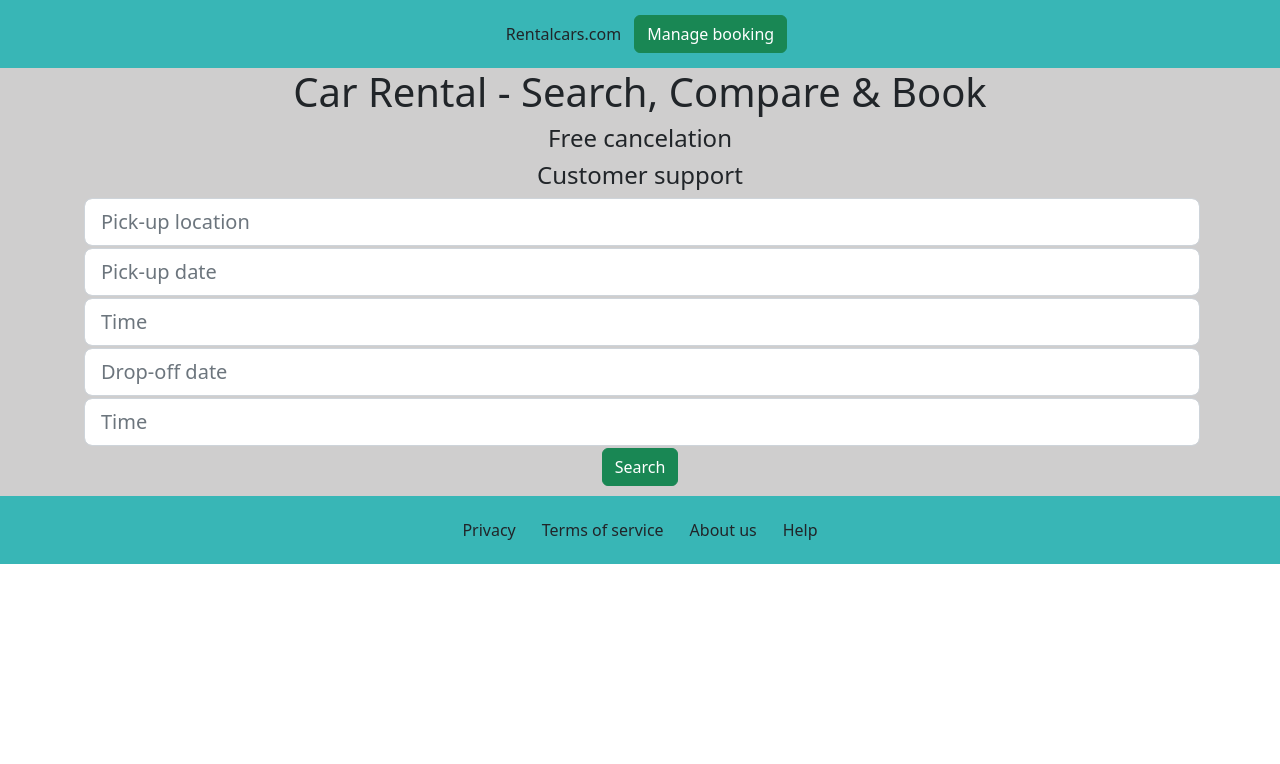
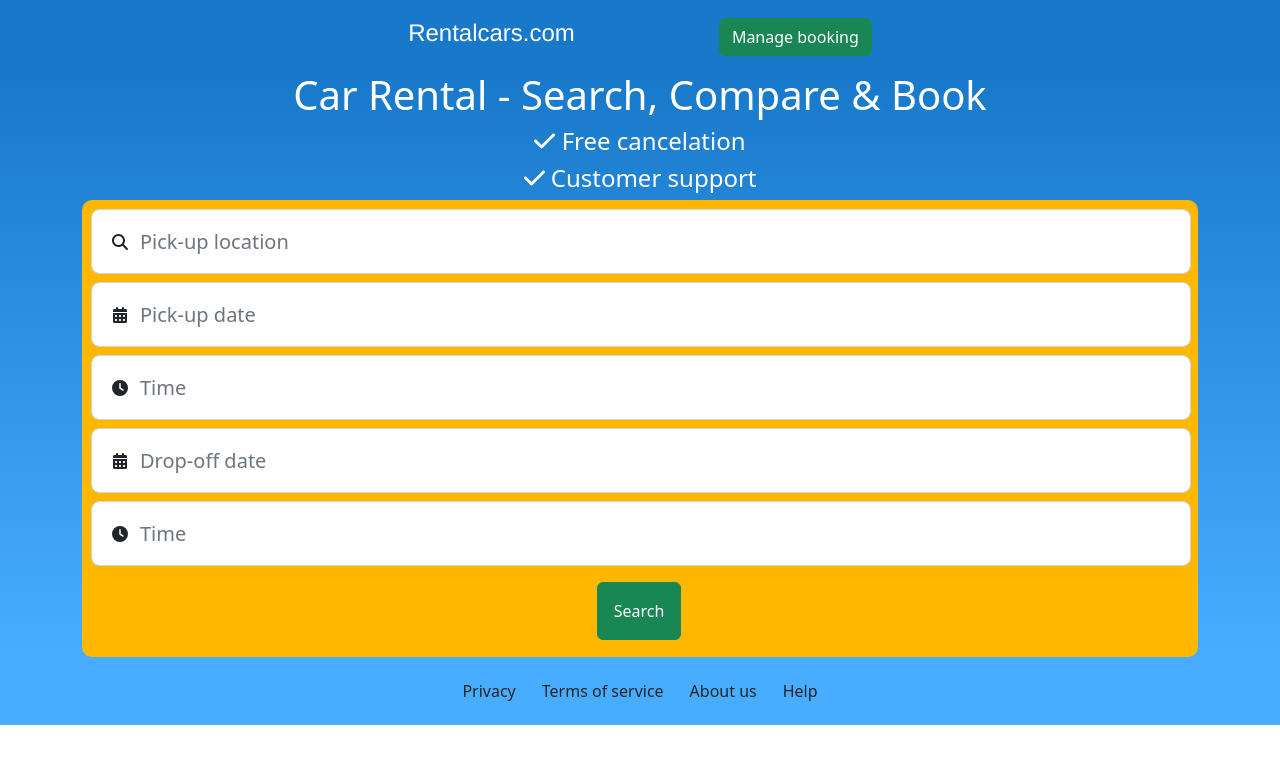
Before and after one commit to Will-Quinnan/Capstone, a React (Create React App) app: page / in a window 1280 px wide. Shown: the top 764 px of the page. Built offline with nearby package versions, Linux system fonts and the light colour scheme.

Commit message:
CSS Home page

```diff
--- a/package.json
+++ b/package.json
@@ -3,6 +3,10 @@
   "version": "0.1.0",
   "private": true,
   "dependencies": {
+    "@fortawesome/fontawesome-svg-core": "^6.4.0",
+    "@fortawesome/free-regular-svg-icons": "^6.4.0",
+    "@fortawesome/free-solid-svg-icons": "^6.4.0",
+    "@fortawesome/react-fontawesome": "^0.2.0",
     "@testing-library/jest-dom": "^5.16.5",
     "@testing-library/react": "^13.4.0",
     "@testing-library/user-event": "^13.5.0",
--- a/src/components/footer.css
+++ b/src/components/footer.css
@@ -1,4 +1,4 @@
 .footer {
     padding: 15px;
-    background-color: rgb(56, 182, 182);
+    background-color: #49adff;
 }
--- a/src/components/header.css
+++ b/src/components/header.css
@@ -1,9 +1,11 @@
 .header {
     padding: 15px;
-    background-color: rgb(56, 182, 182);
-    align-items: start;
+    background-color: #1879CA;
 }
 
-.buttons{
-    font-weight: bold;
+.logo {
+    font-family: 'Franklin Gothic Medium', 'Arial Narrow', Arial, sans-serif;
+    font: 600;
+    font-size: x-large;
+    color: white;
 }
--- a/src/components/header.jsx
+++ b/src/components/header.jsx
@@ -7,8 +7,8 @@ function Heading(){
     return (
         <div className="header">
             <nav>
-                <Link className="btn" to="/">Rentalcars.com</Link>
-                <Link className="btn btn-success" to="/login">Manage booking</Link>
+                <Link className="navbar-brand logo pe-5 me-5" to="/">Rentalcars.com</Link>
+                <Link className="btn btn-success ms-5" to="/login">Manage booking</Link>
             </nav>
         </div>
     );
--- a/src/pages/home.css
+++ b/src/pages/home.css
@@ -1,7 +1,40 @@
 .home{
-    background-color: rgb(207, 206, 206);
+    background-image: linear-gradient(#1879CA, #49adff);
+
+}
+
+.site-info {
+    color: #FFFFFF;
 }
 
 .sep {
+    margin-top: 10px;
     margin-bottom: 10px;
+    padding: 15px;
 }
+
+.wrapper {
+    position:relative;
+}
+
+.icon {
+    height: 1.5rem;
+    width: 2rem;
+    background-color: white;
+    position: absolute;
+    box-sizing:border-box;
+    top:46.5%;
+    left:15px;
+    transform: translateY(-50%);
+}
+
+.input {
+    height: 65px;
+}
+
+.inputs {
+    background-color: #FFB700;
+    padding: 7px;
+    padding-right: 9px;
+    border-radius: 10px;
+}
--- a/src/pages/home.jsx
+++ b/src/pages/home.jsx
@@ -1,6 +1,8 @@
 import "./home.css";
 import { Link } from 'react-router-dom'
 import DataService from "../services/dataService";
+import { FontAwesomeIcon } from '@fortawesome/react-fontawesome'
+import { faCheck, faMagnifyingGlass, faCalendarDays, faClock } from '@fortawesome/free-solid-svg-icons'
 
 function Home() {
 
@@ -14,23 +16,59 @@ function Home() {
 
         <div className="site-info">
             <h1>Car Rental - Search, Compare & Book</h1>
-            <h4>Free cancelation</h4>
-            <h4>Customer support</h4>
+            <h4><FontAwesomeIcon icon={faCheck} /> Free cancelation</h4>
+            <h4><FontAwesomeIcon icon={faCheck} /> Customer support</h4>
         </div>
 
 
         <div className="container">
-            <input class="sep form-control form-control-lg" type="text" placeholder="Pick-up location"/>
-            <input class="sep form-control form-control-lg" type="text" placeholder="Pick-up date"/>
-            <input class="sep form-control form-control-lg" type="text" placeholder="Time"/>
-            <input class="sep form-control form-control-lg" type="text" placeholder="Drop-off date"/>
-            <input class="sep form-control form-control-lg" type="text" placeholder="Time"/>
+            <div className="inputs">
+
+                <div className="wrapper pb-1">
+                    <div className="icon">
+                        <FontAwesomeIcon icon={faMagnifyingGlass} />
+                    </div>
+                    <input class="sep form-control form-control-lg input ps-5" type="text" placeholder="Pick-up location"/>
+                </div>
+
+                <div className="wrapper pb-1">
+                    <div className="icon">
+                        <FontAwesomeIcon icon={faCalendarDays} />
+                    </div>
+                    <input class="sep form-control form-control-lg input ps-5" type="text" placeholder="Pick-up date"/>
+                </div>
+
+                <div className="wrapper pb-1">
+                    <div className="icon">
+                        <FontAwesomeIcon icon={faClock} />
+                    </div>
+                    <input class="sep form-control form-control-lg input ps-5" type="text" placeholder="Time"/>
+                </div>
+
+                <div className="wrapper pb-1">
+                    <div className="icon">
+                        <FontAwesomeIcon icon={faCalendarDays} />
+                    </div>
+                    <input class="sep form-control form-control-lg input ps-5" type="text" placeholder="Drop-off date"/>
+                </div>
+
+                <div className="wrapper pb-1">
+                    <div className="icon">
+                        <FontAwesomeIcon icon={faClock} />
+                    </div>
+                    <input class="sep form-control form-control-lg input ps-5" type="text" placeholder="Time"/>
+                </div>
+
+
+
 
             {/* Testing that react has communication with flask */}
             {/* <button className="btn btn-success sep" onClick={loadCatalog}>Search</button> */}
 
             {/* adding link for navigation until search funtionality is implimented */}
-            <Link className="btn btn-success sep" to="/catalog">Search</Link>
+            <Link className="btn btn-success sep p-3" to="/catalog">Search</Link>
+            </div>
+
         </div>
 
     </div>
```
Also changed, not shown: 1 other file (tests, documents, lock files or other folders).
